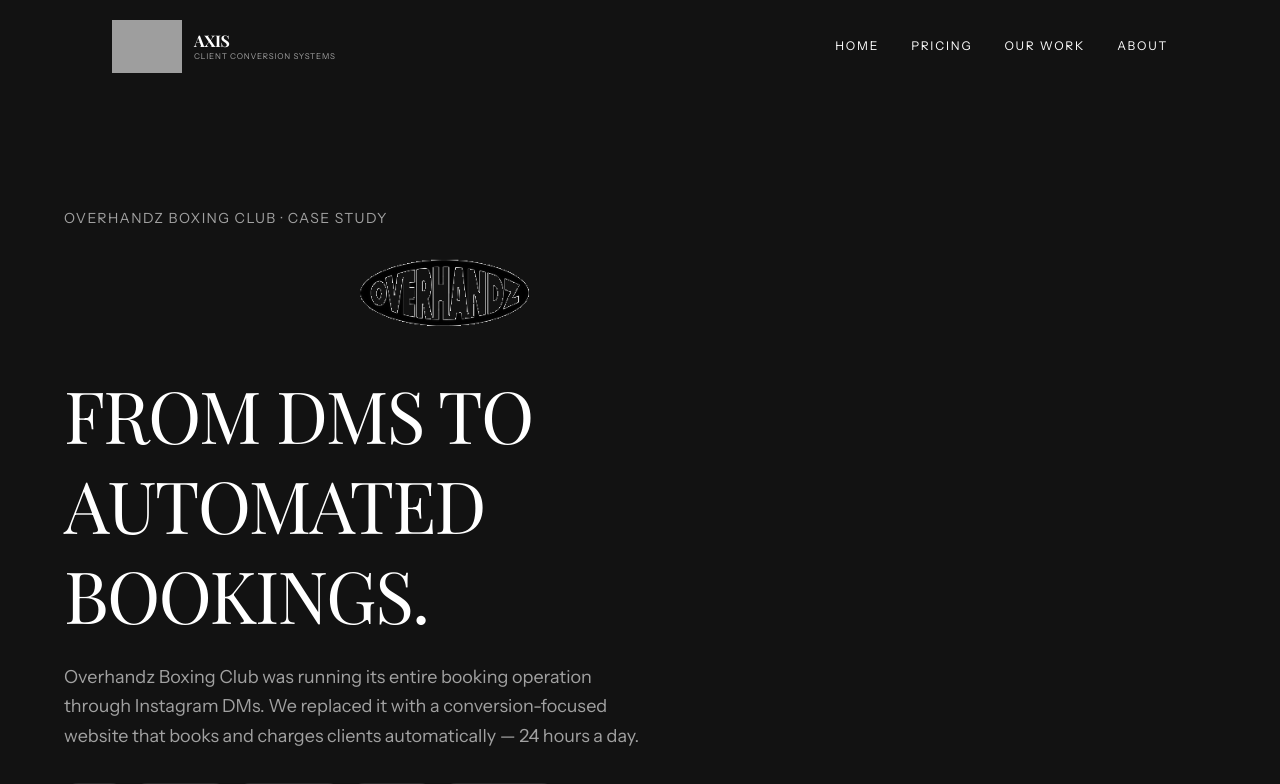
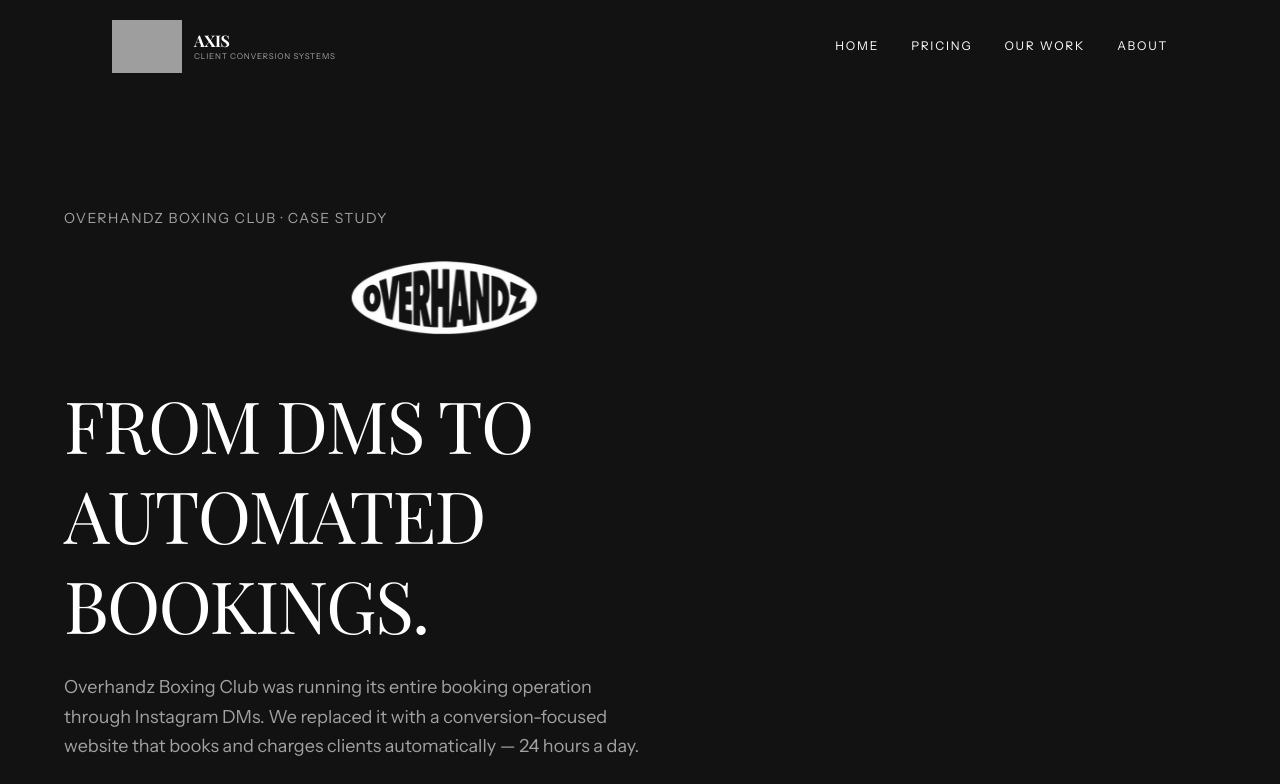
Before and after one commit to lorenapuhl/axis-website, a Next.js app: page /our-work in a window 1280 px wide. Shown: the top 784 px of the page. Built offline with nearby package versions, Linux system fonts and the light colour scheme; grey boxes are pictures that could not be loaded.

Commit message:
fix: use mix-blend-screen to show white logo without black background

```diff
--- a/components/sections/OverhandzCasestudySection.tsx
+++ b/components/sections/OverhandzCasestudySection.tsx
@@ -33,15 +33,15 @@
             </p>
 
             {/* Overhandz logo — sits between the label and the h1, centred.
-                invert turns the dark outline white so it reads on the dark bg
-                without any visible background square. */}
+                mix-blend-screen makes black pixels invisible and keeps white
+                pixels visible — the black background disappears into the dark section. */}
             <div className="flex justify-center mb-6">
               <Image
-                src="/overhandz/ui/logo-transparent.png"
+                src="/overhandz/ui/logo.png"
                 alt="Overhandz Boxing Club logo"
-                width={200}
-                height={100}
-                className="object-contain invert"
+                width={220}
+                height={110}
+                className="object-contain mix-blend-screen"
               />
             </div>
 
```
